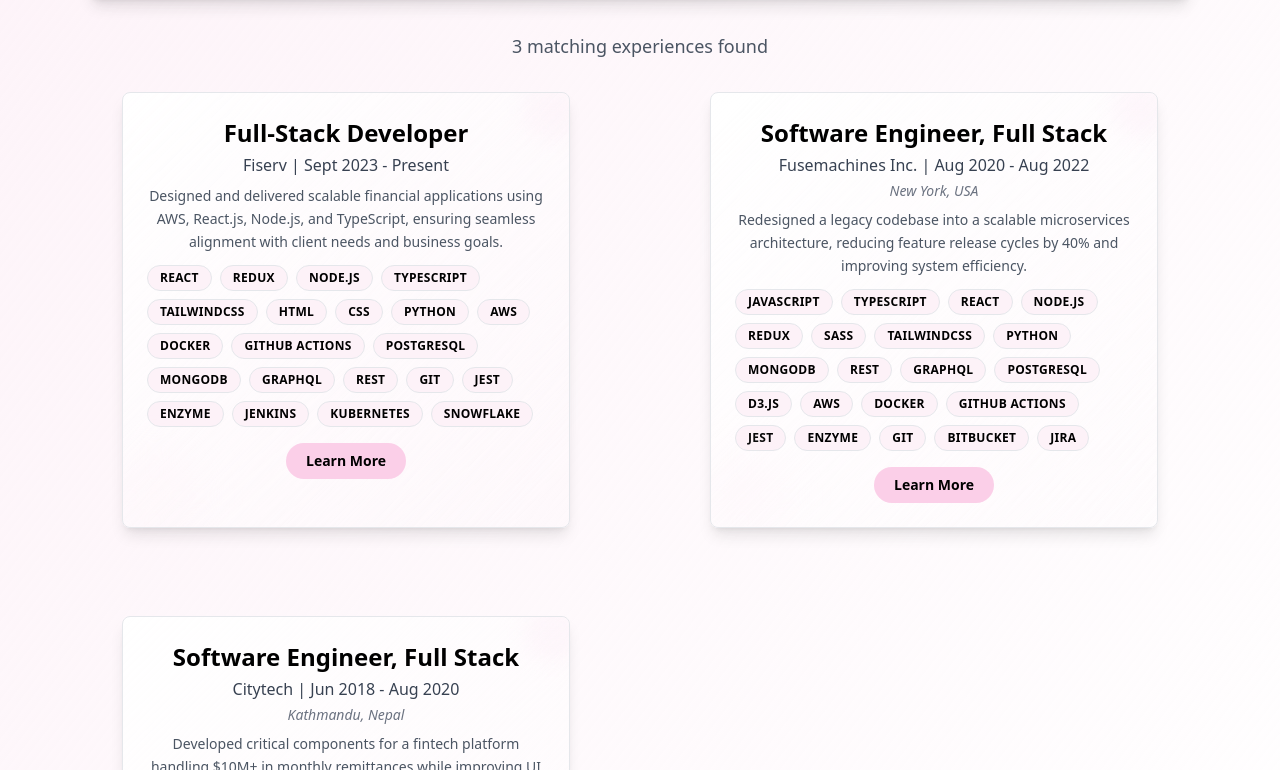
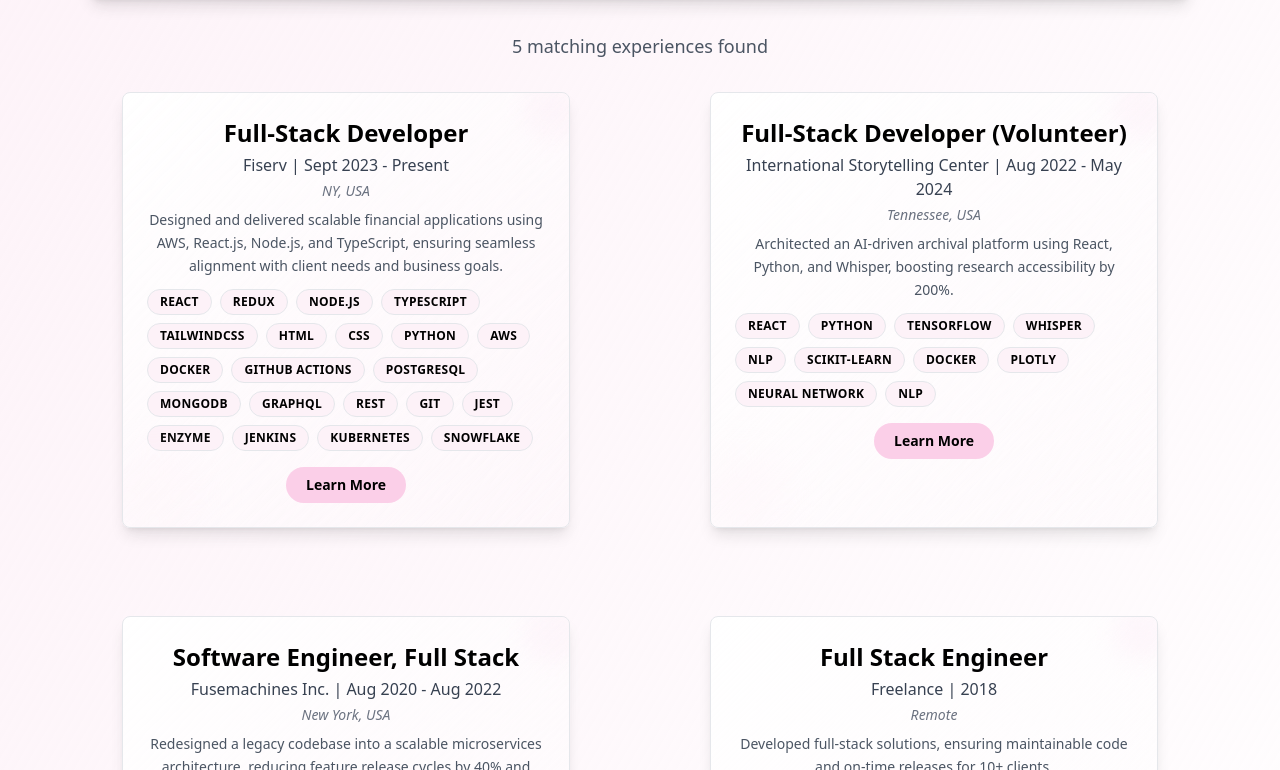
Before and after one commit to bigyaa/bigyaa.github.io, a React (Create React App) app: page / in a window 1280 px wide. Shown: the part 1270-2040 px from the top of the page. Built offline with nearby package versions, Linux system fonts and the light colour scheme.

Commit message:
Update dates in experiences

```diff
--- a/src/data/experiences.js
+++ b/src/data/experiences.js
@@ -3,7 +3,7 @@
     id: 1,
     company: 'Freelance',
     role: 'Full Stack Engineer',
-    date: '',
+    date: '2018',
     location: 'Remote',
     summary:
       'Developed full-stack solutions, ensuring maintainable code and on-time releases for 10+ clients.',
@@ -53,7 +53,7 @@
     id: 4,
     company: 'International Storytelling Center',
     role: 'Full-Stack Developer (Volunteer)',
-    date: '',
+    date: 'Aug 2022 - May 2024',
     location: 'Tennessee, USA',
     summary:
       'Architected an AI-driven archival platform using React, Python, and Whisper, boosting research accessibility by 200%.',
@@ -68,7 +68,7 @@
     company: 'Fiserv',
     role: 'Full-Stack Developer',
     date: 'Sept 2023 - Present',
-    location: '',
+    location: 'NY, USA',
     summary:
       'Designed and delivered scalable financial applications using AWS, React.js, Node.js, and TypeScript, ensuring seamless alignment with client needs and business goals.',
     skills: ['React', 'Redux', 'Node.js', 'TypeScript', 'TailwindCSS', 'HTML', 'CSS', 'Python', 'AWS', 'Docker', 'GitHub Actions', 'PostgreSQL', 'MongoDB', 'GraphQL', 'REST', 'Git', 'Jest', 'Enzyme', 'Jenkins', 'Kubernetes', 'Snowflake'],
```
